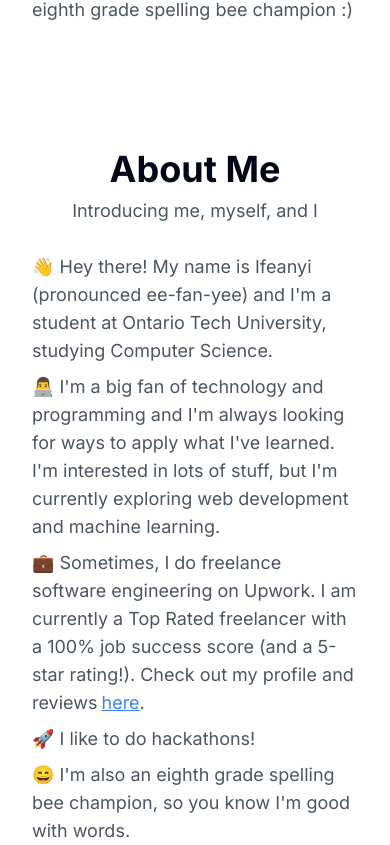
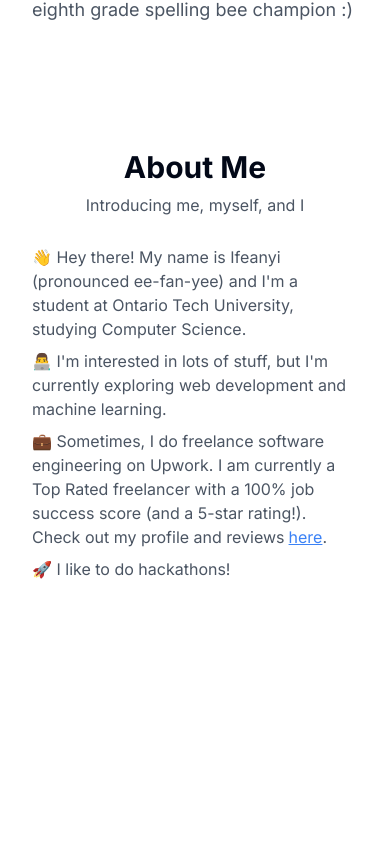
Before and after one commit to kz4killua/website, a Next.js app: page / in a window 390 px wide. Shown: the part 775-1620 px from the top of the page. After the commit the page ends 1356 px from the top, so only its background shows below. Built offline with nearby package versions, Linux system fonts and the light colour scheme.

Commit message:
Update styles for mobile devices

```diff
--- a/src/components/about.tsx
+++ b/src/components/about.tsx
@@ -10,14 +10,13 @@ export default function About() {
     <Container>
       <SectionHeading>About Me</SectionHeading>
       <SectionSubheading>Introducing me, myself, and I</SectionSubheading>
-      <div className="mt-7 text-lg text-gray-600 flex flex-col gap-y-2">
+      <div className="mt-7 md:text-lg text-gray-600 flex flex-col gap-y-2">
         <p>
           👋 Hey there! My name is Ifeanyi (pronounced ee-fan-yee) and I&apos;m a
           student at Ontario Tech University, studying Computer Science.
         </p>
         <p>
-          👨‍💻 I&apos;m a big fan of technology and programming and I&apos;m always looking for ways to apply what I&apos;ve learned.
-          I&apos;m interested in lots of stuff, but I&apos;m currently exploring web development and machine learning.
+          👨‍💻 I&apos;m interested in lots of stuff, but I&apos;m currently exploring web development and machine learning.
         </p>
         <p>
           💼 Sometimes, I do freelance software engineering on Upwork. I am currently
@@ -34,9 +33,6 @@ export default function About() {
         <p>
           🚀 I like to do hackathons!
         </p>
-        <p>
-          😄 I&apos;m also an eighth grade spelling bee champion, so you know I&apos;m good with words.
-        </p>
       </div>
     </Container>
   )
--- a/src/components/typography.tsx
+++ b/src/components/typography.tsx
@@ -5,7 +5,7 @@ export function SectionHeading({
   className?: string
 }) {
   return (
-    <h1 className={`font-bold text-center text-4xl mb-2 ${className}`}>
+    <h1 className={`font-bold text-center text-3xl md:text-4xl mb-2 ${className}`}>
       {children}
     </h1>
   )
@@ -19,7 +19,7 @@ export function SectionSubheading({
   className?: string
 }) {
   return (
-    <h2 className={`text-center text-gray-600 text-lg ${className}`}>
+    <h2 className={`text-center text-gray-600 md:text-lg ${className}`}>
       {children}
     </h2>
   )
```
